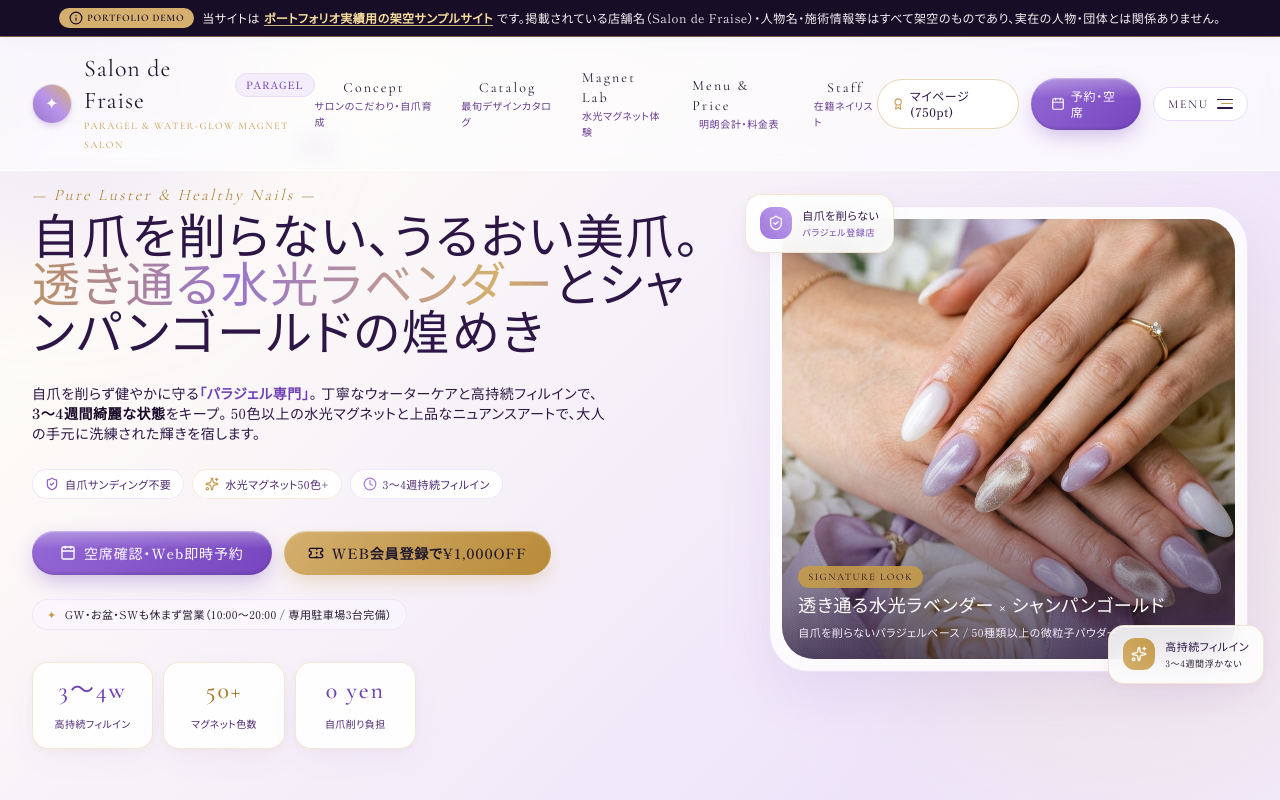
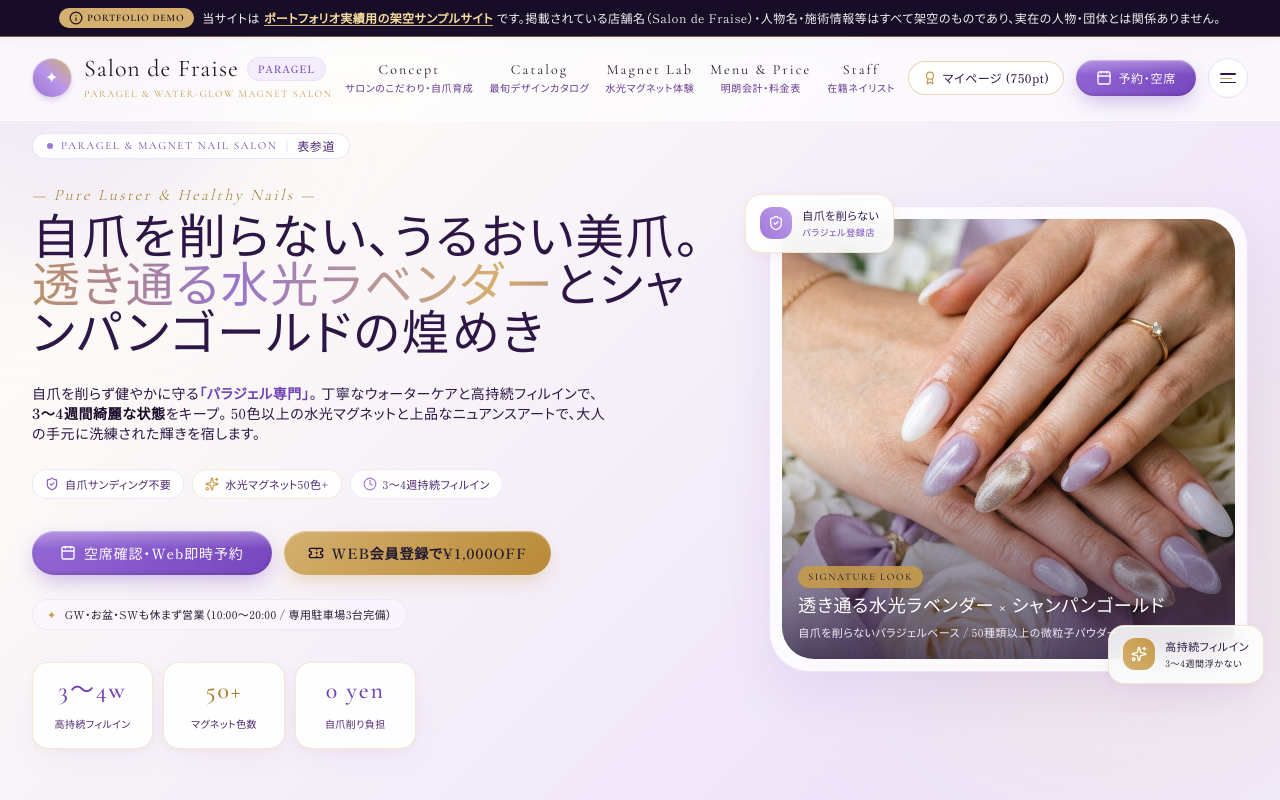
Before and after one commit to ikeda-haruka/nailsalon, a Next.js app: page / in a window 1280 px wide. Shown: the top 800 px of the page. Built offline with nearby package versions, Linux system fonts and the light colour scheme.

Commit message:
fix: 予約・空席ボタンの改行を防止し、ハンバーガーメニューをMENU文字から上品な円形記号アイコンへ刷新

```diff
--- a/src/components/Header.tsx
+++ b/src/components/Header.tsx
@@ -126,7 +126,7 @@ export default function Header() {
               </Link>
 
               {/* デスクトップ用インラインナビゲーション */}
-              <nav className="hidden xl:flex items-center gap-7">
+              <nav className="hidden xl:flex items-center gap-4 2xl:gap-7">
                 {navLinks.slice(0, 5).map((link) => (
                   <Link
                     key={link.name}
@@ -144,49 +144,46 @@ export default function Header() {
               </nav>
 
               {/* 右側アクション群（会員マイページ/ログイン ＆ 予約ボタン ＆ ハンバーガーメニューボタン） */}
-              <div className="flex items-center gap-2.5 sm:gap-3">
+              <div className="flex items-center gap-2 sm:gap-3 shrink-0">
                 {/* 会員マイページ / ログインボタン（PC表示） */}
                 {user ? (
                   <Link
                     href="/mypage"
-                    className="hidden sm:flex items-center gap-1.5 text-xs font-medium px-3.5 py-2 rounded-full bg-white text-plum-900 border border-gold-300/80 hover:border-gold-500 shadow-2xs transition-all tracking-wide group"
+                    className="hidden sm:flex items-center gap-1.5 text-xs font-medium px-3.5 py-2 rounded-full bg-white text-plum-900 border border-gold-300/80 hover:border-gold-500 shadow-2xs transition-all tracking-wide group whitespace-nowrap shrink-0"
                   >
-                    <Award className="w-3.5 h-3.5 text-gold-500" />
-                    <span>マイページ ({user.points}pt)</span>
+                    <Award className="w-3.5 h-3.5 text-gold-500 shrink-0" />
+                    <span className="whitespace-nowrap">マイページ ({user.points}pt)</span>
                   </Link>
                 ) : (
                   <Link
                     href="/login"
-                    className="hidden sm:flex items-center gap-1.5 text-xs font-medium px-3.5 py-2 rounded-full bg-white text-lavender-700 border border-lavender-300 hover:border-lavender-400 shadow-2xs transition-all tracking-wide"
+                    className="hidden sm:flex items-center gap-1.5 text-xs font-medium px-3.5 py-2 rounded-full bg-white text-lavender-700 border border-lavender-300 hover:border-lavender-400 shadow-2xs transition-all tracking-wide whitespace-nowrap shrink-0"
                   >
-                    <User className="w-3.5 h-3.5 text-lavender-600" />
-                    <span>ログイン・会員登録</span>
+                    <User className="w-3.5 h-3.5 text-lavender-600 shrink-0" />
+                    <span className="whitespace-nowrap">ログイン・会員登録</span>
                   </Link>
                 )}
 
-                {/* 即時予約ボタン */}
+                {/* 即時予約ボタン（改行防止・1行表示を確実に固定） */}
                 <a
                   href={SALON_INFO.links.hotpepper}
                   target="_blank"
                   rel="noopener noreferrer"
-                  className="luxe-button flex items-center gap-1.5 text-xs font-medium px-4 sm:px-5 py-2 sm:py-2.5 rounded-full tracking-wider"
+                  className="luxe-button flex items-center gap-1.5 text-xs font-medium px-4 sm:px-5 py-2 sm:py-2.5 rounded-full tracking-wider whitespace-nowrap shrink-0 shadow-md"
                 >
-                  <Calendar className="w-3.5 h-3.5 sm:w-4 sm:h-4" />
-                  <span>予約・空席</span>
+                  <Calendar className="w-3.5 h-3.5 sm:w-4 sm:h-4 shrink-0" />
+                  <span className="whitespace-nowrap">予約・空席</span>
                 </a>
 
-                {/* 常時ハンバーガーメニューボタン（PC・スマホ両対応） */}
+                {/* ハンバーガーメニューボタン（MENU文字を排除し、洗練された記号・図形アイコンに一新） */}
                 <button
                   onClick={() => setIsDrawerOpen(true)}
                   aria-label="ナビゲーションメニューを開く"
-                  className="flex items-center gap-2 px-3 sm:px-3.5 py-2 rounded-full bg-white/90 hover:bg-lavender-50 border border-lavender-200 text-plum-900 shadow-xs transition-all active:scale-95 group focus:outline-none cursor-pointer"
+                  className="w-9 sm:w-10 h-9 sm:h-10 rounded-full bg-white hover:bg-lavender-50 border border-lavender-200 hover:border-lavender-400 text-plum-900 shadow-xs flex items-center justify-center transition-all active:scale-95 group focus:outline-none cursor-pointer shrink-0"
                 >
-                  <span className="font-serif text-[11px] sm:text-xs font-normal tracking-widest text-plum-900 group-hover:text-lavender-700 select-none">
-                    MENU
-                  </span>
-                  <div className="w-4 h-3.5 flex flex-col justify-between py-0.5">
+                  <div className="w-4 h-3.5 flex flex-col justify-between py-0.5 pointer-events-none">
                     <span className="block h-[1.5px] w-4 bg-plum-900 group-hover:bg-lavender-700 transition-colors rounded-full" />
-                    <span className="block h-[1.5px] w-3 bg-gold-500 rounded-full ml-auto group-hover:w-4 transition-all" />
+                    <span className="block h-[1.5px] w-3 bg-gold-500 group-hover:w-4 transition-all rounded-full" />
                     <span className="block h-[1.5px] w-4 bg-plum-900 group-hover:bg-lavender-700 transition-colors rounded-full" />
                   </div>
                 </button>
```
